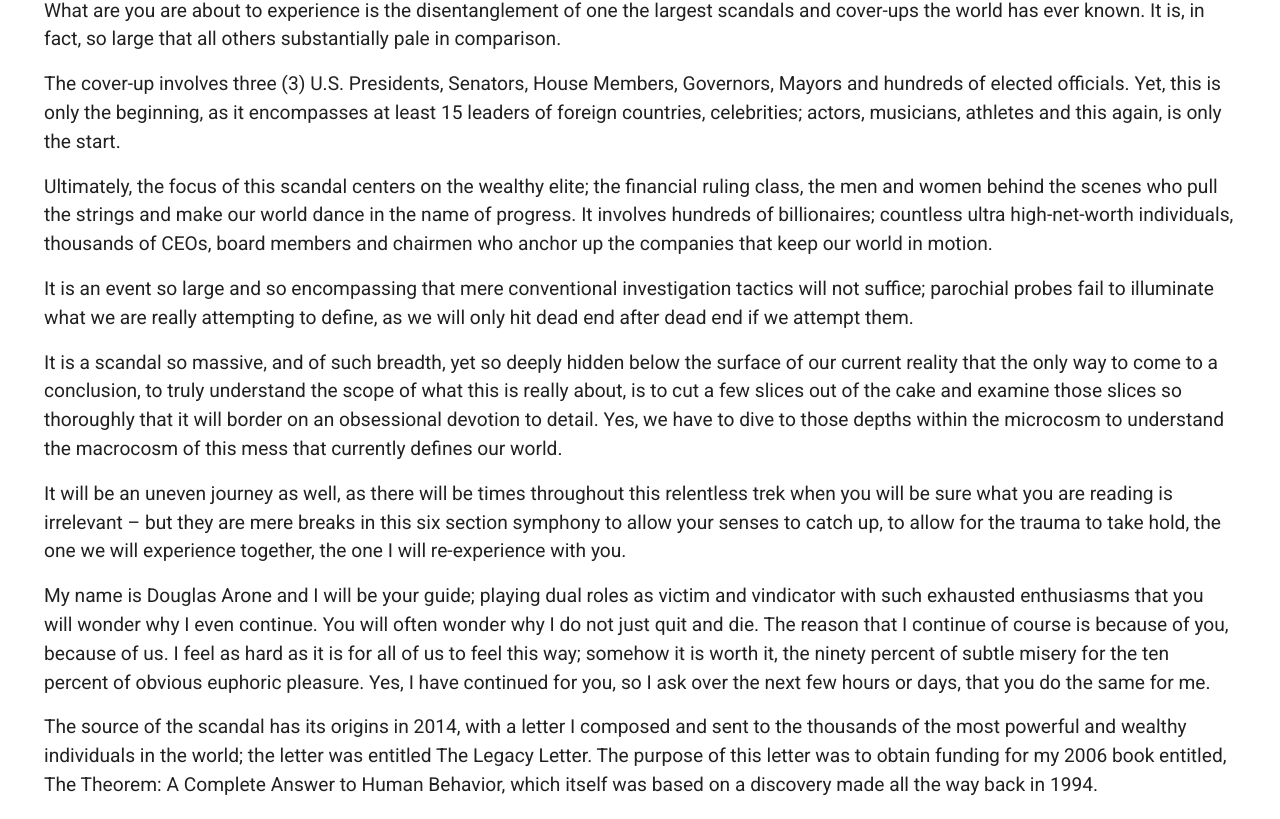
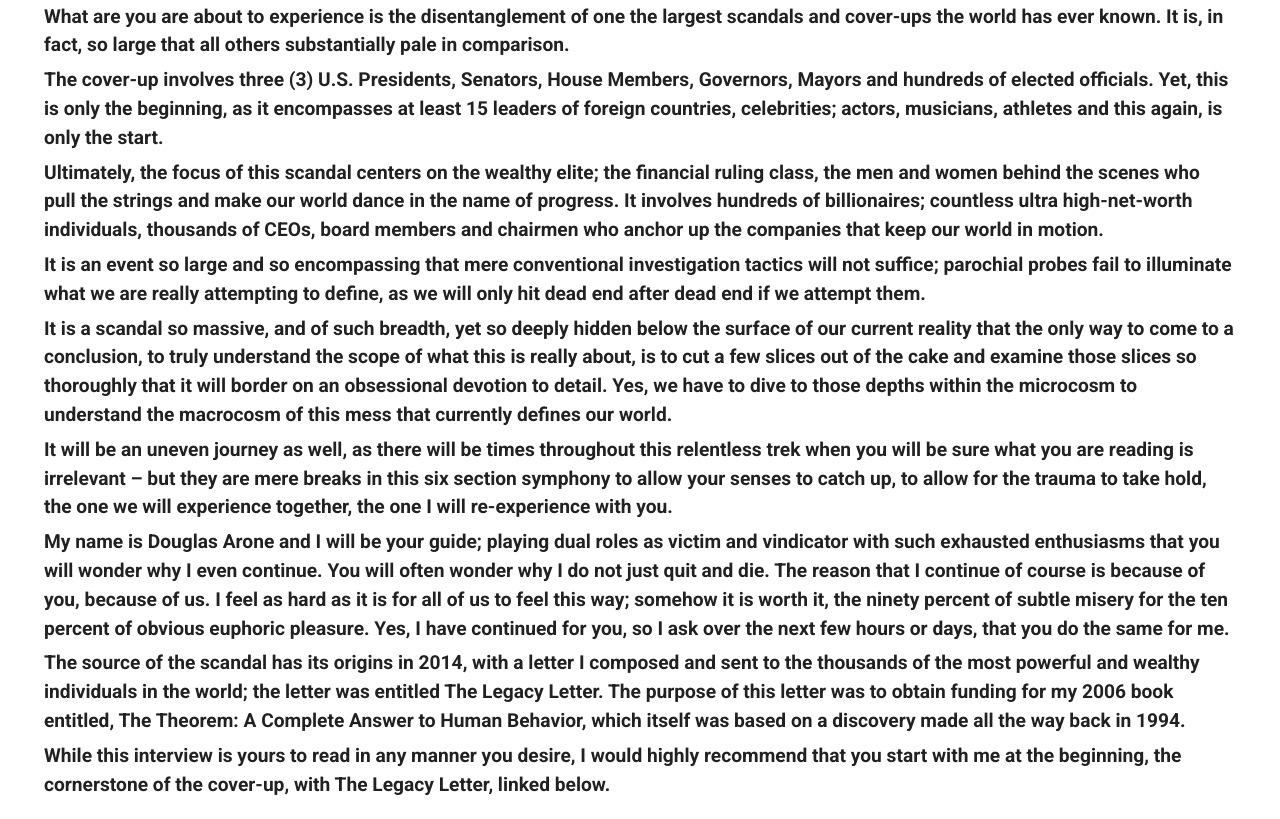
Before and after one commit to JesseStew/ode-to-martha-mitchell, a Vue app: page / in a window 1280 px wide. Shown: the part 1079-1898 px from the top of the page. Built offline with nearby package versions, Linux system fonts and the light colour scheme.

Commit message:
Home tighten up

```diff
--- a/src/App.vue
+++ b/src/App.vue
@@ -68,6 +68,11 @@ export default {
 .home-title {
     font-size: 2em;
     color: #14143a;
+}
+.home-text {
+    font-size: 1.2em;
+    /* font-family: 'Trebuchet MS'; */
+    /* font-weight: bold; */
 }
 @font-face {
     font-family: "Adequate-ExtraLight";
--- a/src/views/Home.vue
+++ b/src/views/Home.vue
@@ -10,32 +10,68 @@
             Headwaters to COVID-19, Impeachment and Murder
           </h2>
         </v-col>
-        <v-col class="main-text" cols="12">
-          <p class="px-5">
+        <v-col class="home-text" cols="12">
+          <p
+          style="
+            margin-top: 10px;
+            font-weight: bold;
+          " class="px-5">
             What are you are about to experience is the disentanglement of one the largest scandals and cover-ups the world has ever known. It is, in fact, so large that all others substantially pale in comparison.
           </p>
-          <p class="px-5">
+          <p
+          style="
+            margin-top: -10px;
+            font-weight: bold;
+          " class="px-5">
           The cover-up involves three (3) U.S. Presidents, Senators, House Members, Governors, Mayors and hundreds of elected officials. Yet, this is only the beginning, as it encompasses at least 15 leaders of foreign countries, celebrities; actors, musicians, athletes and this again, is only the start.
           </p>
-          <p class="px-5">
+          <p
+          style="
+            margin-top: -10px;
+            font-weight: bold;
+          " class="px-5">
           Ultimately, the focus of this scandal centers on the wealthy elite; the financial ruling class, the men and women behind the scenes who pull the strings and make our world dance in the name of progress. It involves hundreds of billionaires; countless ultra high-net-worth individuals, thousands of CEOs, board members and chairmen who anchor up the companies that keep our world in motion.
           </p>
-          <p class="px-5">
+          <p
+          style="
+            margin-top: -10px;
+            font-weight: bold;
+          " class="px-5">
           It is an event so large and so encompassing that mere conventional investigation tactics will not suffice; parochial probes fail to illuminate what we are really attempting to define, as we will only hit dead end after dead end if we attempt them.
           </p>
-          <p class="px-5">
+          <p
+          style="
+            margin-top: -10px;
+            font-weight: bold;
+          " class="px-5">
           It is a scandal so massive, and of such breadth, yet so deeply hidden below the surface of our current reality that the only way to come to a conclusion, to truly understand the scope of what this is really about, is to cut a few slices out of the cake and examine those slices so thoroughly that it will border on an obsessional devotion to detail. Yes, we have to dive to those depths within the microcosm to understand the macrocosm of this mess that currently defines our world.
           </p>
-          <p class="px-5">
+          <p
+          style="
+            margin-top: -10px;
+            font-weight: bold;
+          " class="px-5">
           It will be an uneven journey as well, as there will be times throughout this relentless trek when you will be sure what you are reading is irrelevant – but they are mere breaks in this six section symphony to allow your senses to catch up, to allow for the trauma to take hold, the one we will experience together, the one I will re-experience with you.
           </p>
-          <p class="px-5">
+          <p
+          style="
+            margin-top: -10px;
+            font-weight: bold;
+          " class="px-5">
           My name is Douglas Arone and I will be your guide; playing dual roles as victim and vindicator with such exhausted enthusiasms that you will wonder why I even continue. You will often wonder why I do not just quit and die. The reason that I continue of course is because of you, because of us. I feel as hard as it is for all of us to feel this way; somehow it is worth it, the ninety percent of subtle misery for the ten percent of obvious euphoric pleasure. Yes, I have continued for you, so I ask over the next few hours or days, that you do the same for me.
           </p>
-          <p class="px-5">
+          <p
+          style="
+            margin-top: -10px;
+            font-weight: bold;
+          " class="px-5">
           The source of the scandal has its origins in 2014, with a letter I composed and sent to the thousands of the most powerful and wealthy individuals in the world; the letter was entitled The Legacy Letter. The purpose of this letter was to obtain funding for my 2006 book entitled, The Theorem: A Complete Answer to Human Behavior, which itself was based on a discovery made all the way back in 1994.
           </p>
-          <p class="px-5">
+          <p
+          style="
+            margin-top: -10px;
+            font-weight: bold;
+          " class="px-5">
           While this interview is yours to read in any manner you desire, I would highly recommend that you start with me at the beginning, the cornerstone of the cover-up, with The Legacy Letter, linked below.
           </p>
         </v-col>
--- a/src/views/Intro.vue
+++ b/src/views/Intro.vue
@@ -14,7 +14,11 @@
 							color: #14143a;
 						"
 						class="px-15">
-						<span class="italic">
+						<span
+							style="
+								font-weight: light;
+							"
+							class="italic">
 							This is no time for ease and comfort.
 							It is the time to dare and endure. <br />
 						</span>
```
